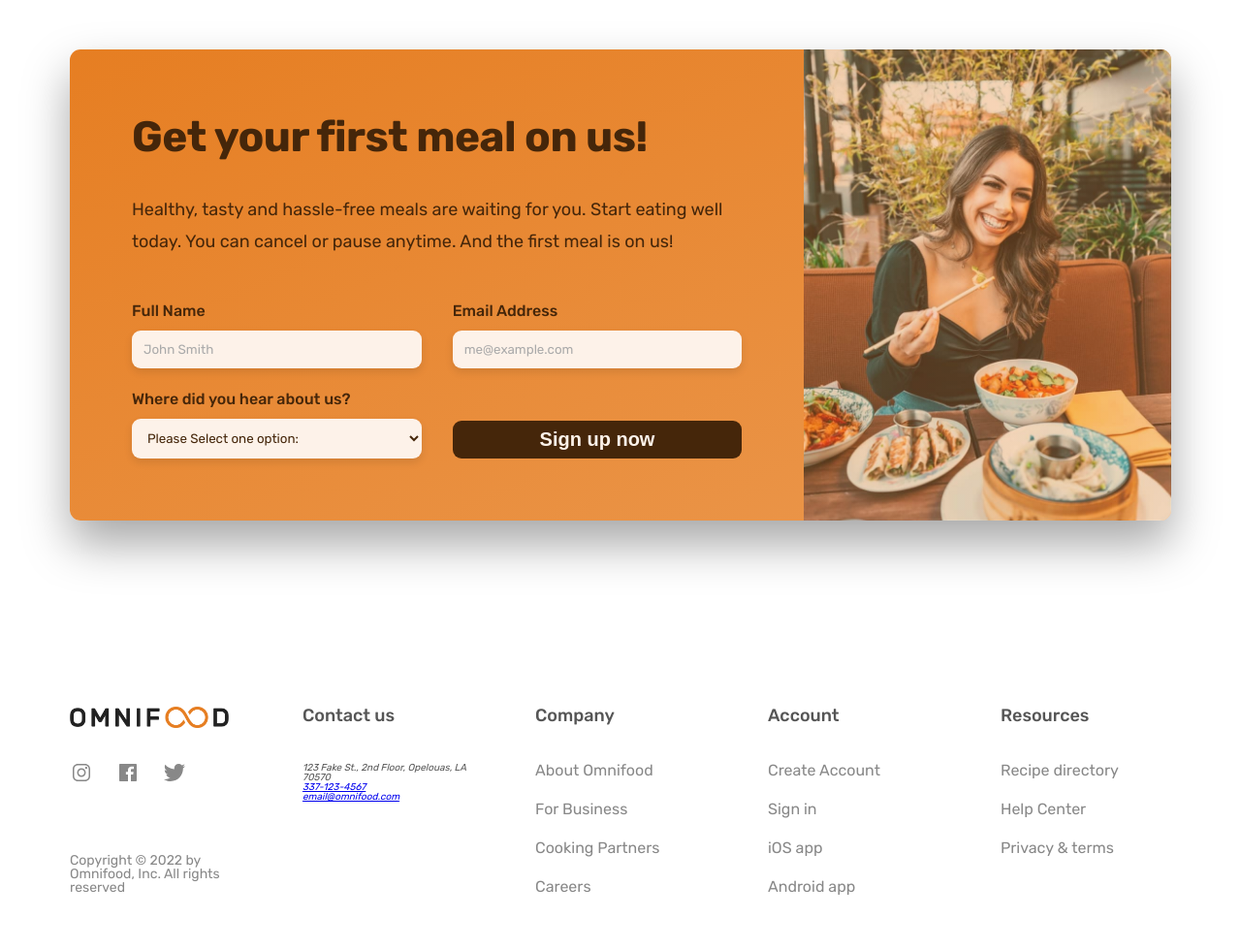
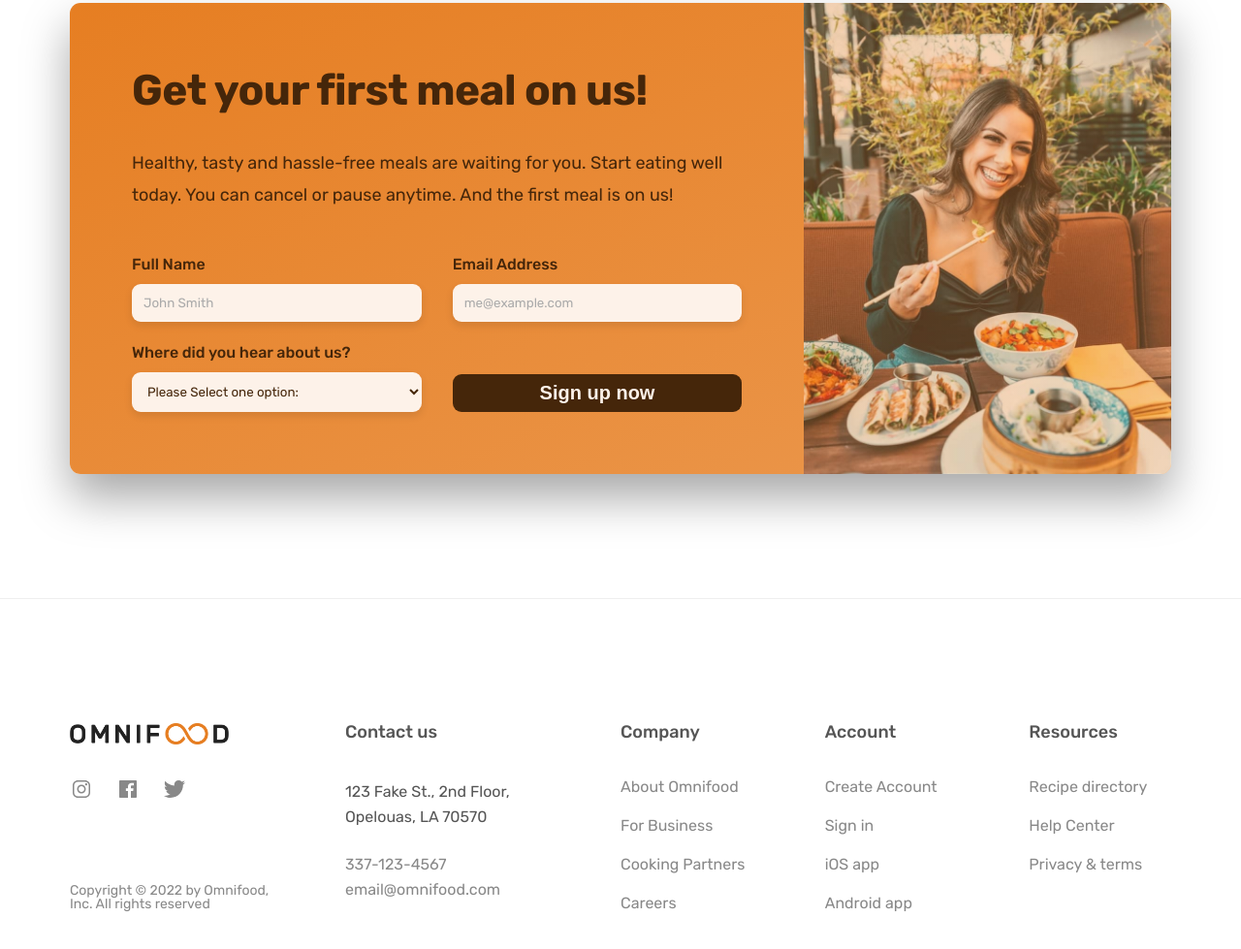
Before and after one commit to Dstnvidrn/omnifood, a plain HTML site: page index.html in a window 1280 px wide. Shown: the part 6219-7198 px from the top of the page at 97% size. Drawn offline with nearby package versions, Linux system fonts and the light colour scheme.

Commit message:
Complete Footer

```diff
--- a/css/style.css
+++ b/css/style.css
@@ -407,7 +407,7 @@ CTA SECTION
 *************/
 
 .section-cta {
-  padding: 9.6rem 0;
+  padding: 4.8rem 0 12.8rem 0;
 }
 
 .cta {
@@ -481,7 +481,11 @@ CTA SECTION
 FOOTER SECTION
 *************/
 .footer {
-  padding: 9.6rem 0;
+  padding: 12.8rem 0;
+  border-top: 1px solid #eee;
+}
+.grid--footer {
+  grid-template-columns: 1.5fr 1.5fr 1fr 1fr 1fr;
 }
 .footer-heading {
   font-size: 1.8rem;
@@ -529,3 +533,11 @@ FOOTER SECTION
 .logo-col .copyright {
   margin-top: auto;
 }
+.contacts {
+  font-size: 1.6rem;
+  font-style: normal;
+  line-height: 1.6;
+}
+.address {
+  margin-bottom: 2.4rem;
+}
--- a/index.html
+++ b/index.html
@@ -464,7 +464,7 @@
       </div>
     </section>
     <footer class="footer">
-      <div class="container grid grid--5cols">
+      <div class="container grid grid--footer">
         <div class="logo-col">
           <a href="#" class="footer-logo">
             <img src="./img/omnifood-logo.png" alt="omnifood logo" class="logo"/>
@@ -485,9 +485,9 @@
         <div class="address-col">
           <p class="footer-heading">Contact us</p>
           <address class="contacts ">
-            <p>123 Fake St., 2nd Floor, Opelouas, LA 70570</p>
-            <p><a href="tel:337-123-4567">337-123-4567</a><br />
-              <a href="mailto:email@omnifood.com">email@omnifood.com</a>
+            <p class="address">123 Fake St., 2nd Floor, Opelouas, LA 70570</p>
+            <p><a class="footer-link" href="tel:337-123-4567">337-123-4567</a><br />
+              <a class="footer-link" href="mailto:email@omnifood.com">email@omnifood.com</a>
             </p>
           </address>
         </div>
```
